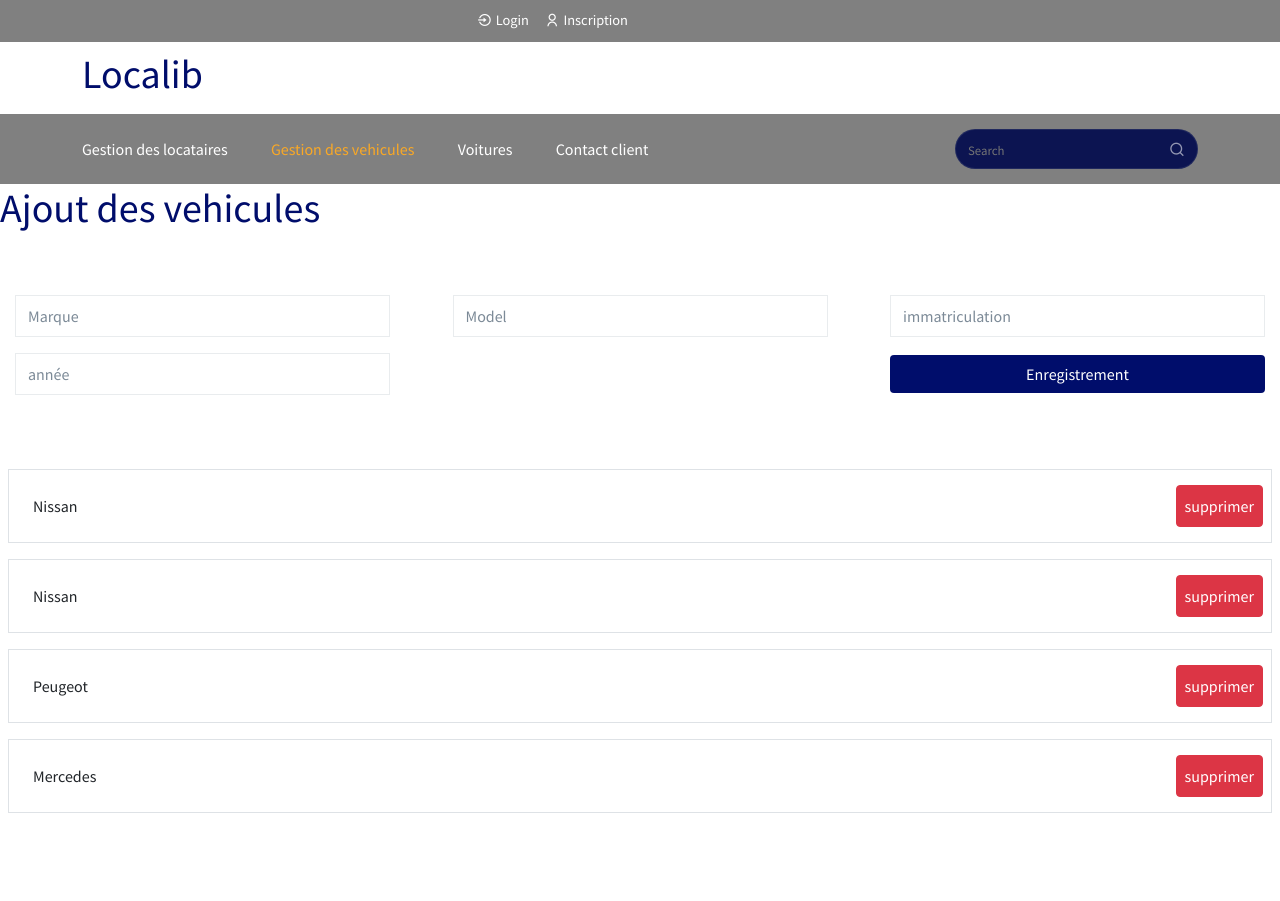
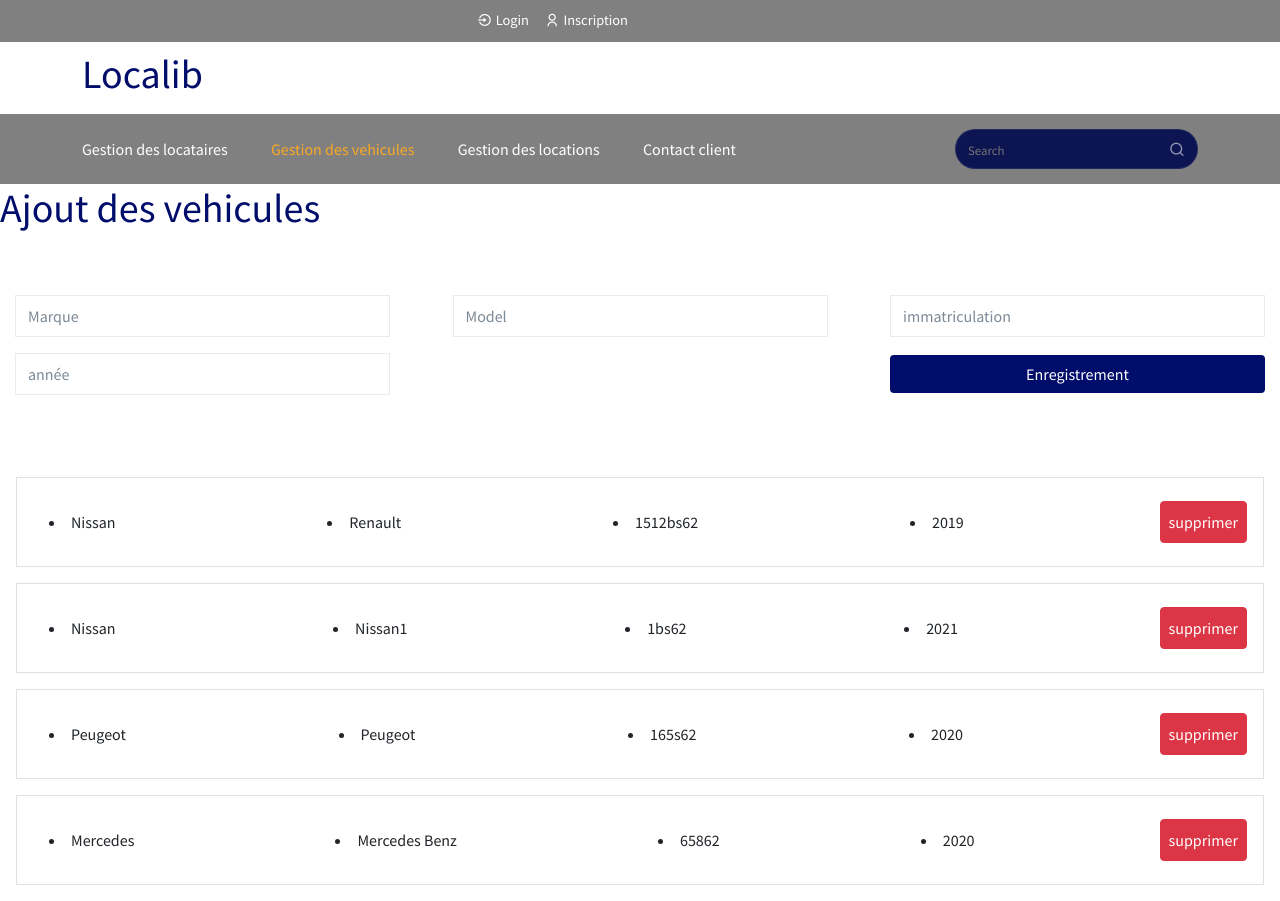
Before and after one commit to chakibaraf/localib, a React (Create React App) app: page /GestionVehicule in a window 1280 px wide. Before the commit the page ends 821 px from the top, so only its background shows below. Built offline with nearby package versions, Linux system fonts and the light colour scheme.

Commit message:
correction des ajouts vehicules

```diff
--- a/src/assets/data/carData.js
+++ b/src/assets/data/carData.js
@@ -11,6 +11,8 @@ const carData = [
     id: 1,
     brand: "Nissan",
     carName: "Renault",
+    immat: "1512bs62",
+    annee:"2019",
     imgUrl: img01,
     model: "Model 1",
     price: 50,
@@ -27,6 +29,8 @@ const carData = [
     id: 2,
     brand: "Nissan",
     carName: "Nissan1",
+    immat: "1bs62",
+    annee:"2021",
     imgUrl: img03,
     model: "Model 4",
     price: 70,
@@ -39,6 +43,8 @@ const carData = [
     id: 3,
     brand: "Peugeot",
     carName: "Peugeot",
+    immat: "165s62",
+    annee:"2020",
     imgUrl: img04,
     model: "Model 5",
     price: 45,
@@ -51,6 +57,8 @@ const carData = [
     id: 4,
     brand: "Mercedes",
     carName: "Mercedes Benz",
+    immat: "65862",
+    annee:"2020",
     imgUrl: img05,
     model: "Model 6",
     price: 85,
--- a/src/components/Header/Header.jsx
+++ b/src/components/Header/Header.jsx
@@ -16,7 +16,7 @@ const navLinks = [
   },
   {
     path: "/VoitureListe",
-    display: "Voitures ",
+    display: "Gestion des locations ",
   },
 
 
--- a/src/components/UI/ClientForm.jsx
+++ b/src/components/UI/ClientForm.jsx
@@ -12,11 +12,15 @@ import clientInfo from './clientInfo';
 
 
 const ClientForm = () => {
-  const [dataCust, setDataCust] = useState([CustomerData])
+  const [dataCust, setDataCust] = useState(CustomerData)
 
   /* un usestate vide pour gerer mon   input */
-  const [stateChamps, setChamps] = useState();
-
+  /*
+  const [stateNom, setNnom] = useState();
+  const [statePrenom, setPrenom] = useState();
+  const [stateEmail, setEmail] = useState();
+  const [stateAdresse, setAdresse] = useState();
+*/
   /* prends en parametre l'id utiliser la methode filter pour chaque element de
   dataArr (item prends l'inverse de id donc rien (creer un nouveau tableau))
    */
@@ -29,21 +33,32 @@ const ClientForm = () => {
     setDataCust(filter)
   }
   /* linkedinput permet de lier mon input avec ce que j'ai envie d'ecrire */
-  const linkedChamps = (e) => {
-    setChamps(e);
+  /*
+  const linkedNom = (e) => {
+    setNom(e);
   }
+  const linkedPrenom = (e) => {
+    setPrenom(e);
+  }
+  const linkedEmail = (e) => {
+    setEmail(e);
+  }
+  const linkedAdresse = (e) => {
+    setAdresse(e);
+  }
+  */
   const addClts = (e) => {
     e.preventDefault();
     const newCust = [...dataCust];
     const newClt = {};
-    newClt.ext = stateChamps;
+    //newClt.ext = stateChamps;
     newClt.id = uuidv4();
     newCust.push(newClt);
 
 
 
     setDataCust(newCust);
-    setChamps('');
+    //setChamps('');
 
     console.log(dataCust);
   }
@@ -53,7 +68,8 @@ const ClientForm = () => {
     <Form onSubmit={e => addClts(e)}  className="form">
       <div className=" d-flex align-items-center justify-content-between flex-wrap">
         <FormGroup className="form__group">
-          <input value={stateChamps} onInput={e => linkedChamps(e.target.value)} type="text" placeholder="Nom" required />
+          <input  type="text" placeholder="Nom" required />
+          {/*value={stateNom} onInput={e => linkedNom(e.target.value)}*/}
         </FormGroup>
         <FormGroup className="form__group">
           <input type="text" placeholder="Prenom" required />
--- a/src/components/UI/VoitureFormGestionVehicule.jsx
+++ b/src/components/UI/VoitureFormGestionVehicule.jsx
@@ -10,10 +10,16 @@ import VoitureInfo from './VoitureInfo';
 
 
 const VoitureFormGestionVehicule = () => {
+  /** marque */
   const [dataArr, setDatarr] = useState(carData)
 
+
+
   /* un usestate vide pour gerer mon   input */
-  const [stateInput, setInput] = useState();
+  const [stateMarque, setMarque] = useState();
+  const [stateModel, setModel] = useState();
+  const [stateImmatriculation, setImmatriculation] = useState();
+  const [stateAnnee, setAnnee] = useState();
 
   /* prends en parametre l'id utiliser la methode filter pour chaque element de
   dataArr (item prends l'inverse de id donc rien (creer un nouveau tableau))
@@ -27,63 +33,95 @@ const VoitureFormGestionVehicule = () => {
     setDatarr(filter)
   }
   /* linkedinput permet de lier mon input avec ce que j'ai envie d'ecrire */
-  const linkedinput = (e) => {
-    setInput(e);
+  const linkedMarque = (e) => {
+    setMarque(e);
+
   }
-  const addtodo = (e) => {
+  const linkedModel = (e) => {
+    setModel(e);
+  }
+  const linkedImmatriculation = (e) => {
+    setImmatriculation(e);
+  }
+  const linkedAnnee = (e) => {
+    setAnnee(e);
+  }
+  const addVehicule = (e) => {
     e.preventDefault();
     const newarr = [...dataArr];
-    const newtodo = {};
-    newtodo.brand = stateInput;
-    newtodo.id = uuidv4();
-    newarr.push(newtodo);
+    const newVehicule = {};
+
+
+
+    newVehicule.brand = stateMarque;
+    newVehicule.carName = stateModel;
+    newVehicule.immat = stateImmatriculation;
+
+
+   newVehicule.annee = stateAnnee;
+
+
+    newVehicule.id = uuidv4();
+
+
+    newarr.push(newVehicule);
+
+
 
     console.log(newarr);
 
     setDatarr(newarr);
-    setInput('');
+    stateMarque('');
+    stateModel('');
+    stateImmatriculation('');
+    stateAnnee('');
 
     console.log(dataArr);
   }
   return (
     <div>
 
-      <Form onSubmit={e => addtodo(e)} className="form">
+      <Form onSubmit={e => addVehicule(e)} className="form">
         <div className=" d-flex align-items-center justify-content-between flex-wrap">
           <FormGroup className="form__group">
-            <input value={stateInput} onInput={e => linkedinput(e.target.value)}
+            <input value={stateMarque} onInput={e => linkedMarque(e.target.value)}
               type="text" placeholder="Marque" required />
           </FormGroup>
           <FormGroup className="form__group">
-            <input   type="text" placeholder="Model" required />
+            <input value={stateModel} onInput={e => linkedModel(e.target.value)} type="text" placeholder="Model" required />
           </FormGroup>
 
           <FormGroup className="form__group">
-            <input   type="text" placeholder="immatriculation" required />
+            <input value={stateImmatriculation} onInput={e => linkedImmatriculation(e.target.value)} type="text" placeholder="immatriculation" required />
           </FormGroup>
           <FormGroup className="form__group">
-            <input  type="text" placeholder="année" required />
+            <input value={stateAnnee} onIput={e => linkedAnnee(e.target.value)} type="text" placeholder="année" required />
           </FormGroup>
-
-
-
           <FormGroup className="form__group">
             <button className="btn find__car-btn">Enregistrement  </button>
           </FormGroup>
         </div>
       </Form>
-      <ul className='list-group'>
+
+      <div>
+
         {dataArr.map((item) => {
           return (
             <VoitureInfo
             txt={item.brand}
+            txt1={item.carName}
+            txt2={item.immat}
+            txt3={item.annee}
+            id={item.id}
             key={item.id}
-              id={item.id}
+
             delfunc={delate}
+
             />
             )
           })}
-      </ul>
+
+          </div>
       </div>
 
   );
--- a/src/components/UI/VoitureInfo.jsx
+++ b/src/components/UI/VoitureInfo.jsx
@@ -3,14 +3,18 @@
 export default function VoitureInfo (props){
     return(
         <div>
-            <li className="border d-flex justify-content-between align-items-center p-2 m-2">
+            <div className="border d-flex justify-content-between align-items-center p-3 m-3">
                 {/* inject information dataArr dans le input */}
-                <div className="p-3"> {props.txt}</div>
+                <li className="p-3"> {props.txt}</li>
+                <li className="p-3"> {props.txt1}</li>
+                <li className="p-3"> {props.txt2}</li>
+                <li className="p-3"> {props.txt3}</li>
+
                 <button className="btn btn-danger p-2 h-50"
                 /* inject la methode delate dans le bouton avec props et l'id */
                 onClick={()=>props.delfunc(props.id)}
                 >supprimer</button>
-            </li>
+            </div>
 
         </div>
     )
--- a/src/pages/VoitureListe.jsx
+++ b/src/pages/VoitureListe.jsx
@@ -7,7 +7,7 @@ import CarData from "../assets/data/carData";
 
 const VoitureListe = () => {
   return (
-    <Helmet title="Voiture">
+    <Helmet title="Gestion des locations">
 
 
       <section>
```
Lines whose indentation alone changed are shown as unchanged.
